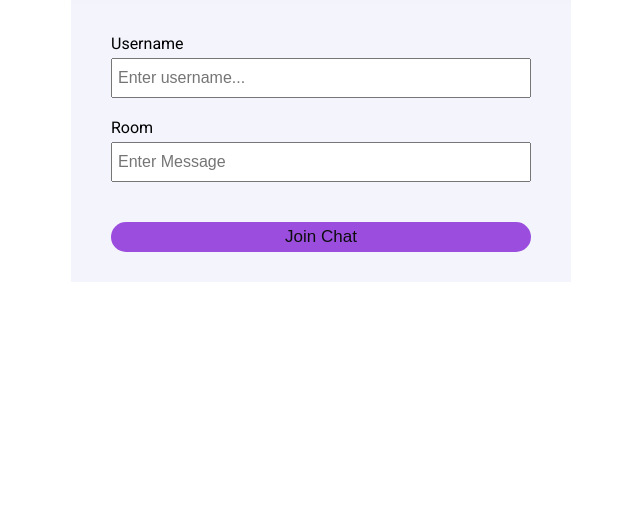
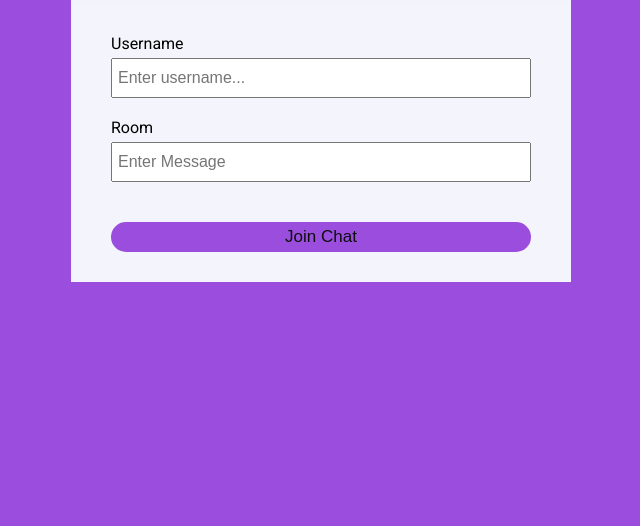
Before and after one commit to keeii06/chat-application, a website: page public/index.html in a window 1280 px wide. Shown: the part 274-800 px from the top of the page, without its empty margins (319-959 px from the left). Drawn offline with Linux system fonts and the light colour scheme.

Commit message:
Update style.css

```diff
--- a/public/css/style.css
+++ b/public/css/style.css
@@ -20,7 +20,7 @@ body {
   min-height: 100vh;
   width: 100%;
   height: 100%;
-  background: radial-gradient(90deg, rgba(136,101,224,1) 0%, rgba(212,132,206,1) 100%);
+  background-color:rgb(155, 78, 222);
   background-size: cover;
   margin: auto;
   position: absolute;
```
